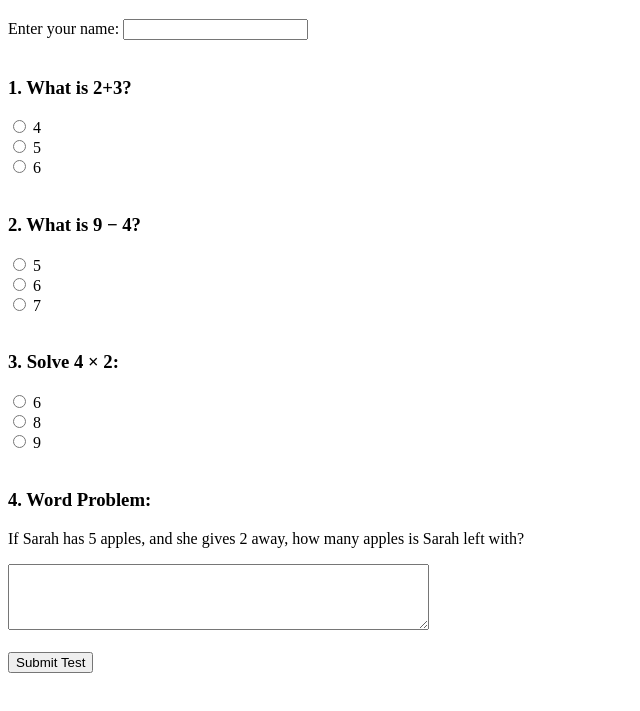
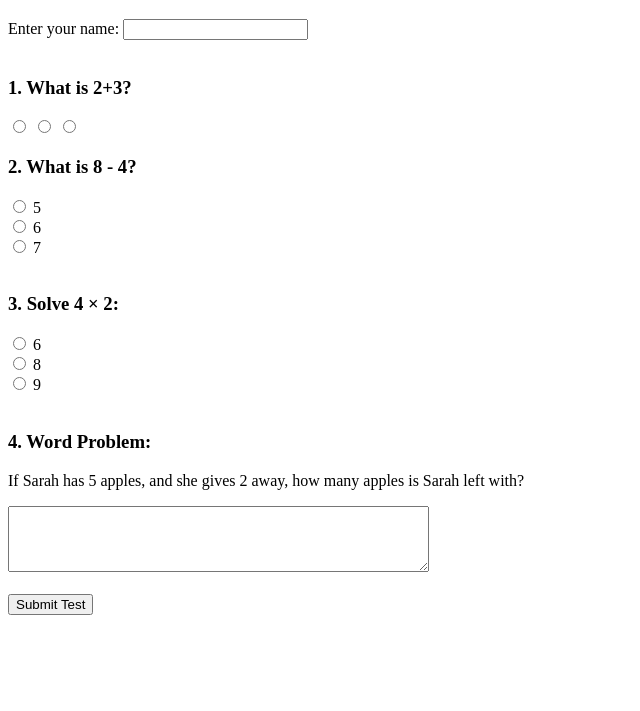
Before and after one commit to CallieSawall/Math-Test, a plain HTML site: page index.html in a window 1280 px wide. Shown: the part 61-772 px from the top of the page, without its empty margins (0-640 px from the left). Drawn offline with Linux system fonts and the light colour scheme.

Commit message:
Update index.html

```diff
--- a/index.html
+++ b/index.html
@@ -16,18 +16,15 @@
         <!-- Multiple Choice Questions -->
         <h3>1. What is 2+3?</h3>
         <input type="radio" id="q1a1" name="q1" value="6">
-        <label for="q1a1">4</label><br>
         <input type="radio" id="q1a2" name="q1" value="7">
-        <label for="q1a2">5</label><br>
         <input type="radio" id="q1a3" name="q1" value="8">
-        <label for="q1a3">6</label><br><br>
 
-        <h3>2. What is 9 &minus; 4?</h3>
-        <input type="radio" id="q2a1" name="q2" value="5">
+        <h3>2. What is 8 - 4?</h3>
+        <input type="radio" id="q2a1" name="q2" value="3">
         <label for="q2a1">5</label><br>
-        <input type="radio" id="q2a2" name="q2" value="6">
+        <input type="radio" id="q2a2" name="q2" value="4">
         <label for="q2a2">6</label><br>
-        <input type="radio" id="q2a3" name="q2" value="7">
+        <input type="radio" id="q2a3" name="q2" value="5">
         <label for="q2a3">7</label><br><br>
 
         <h3>3. Solve 4 &times; 2:</h3>
```
